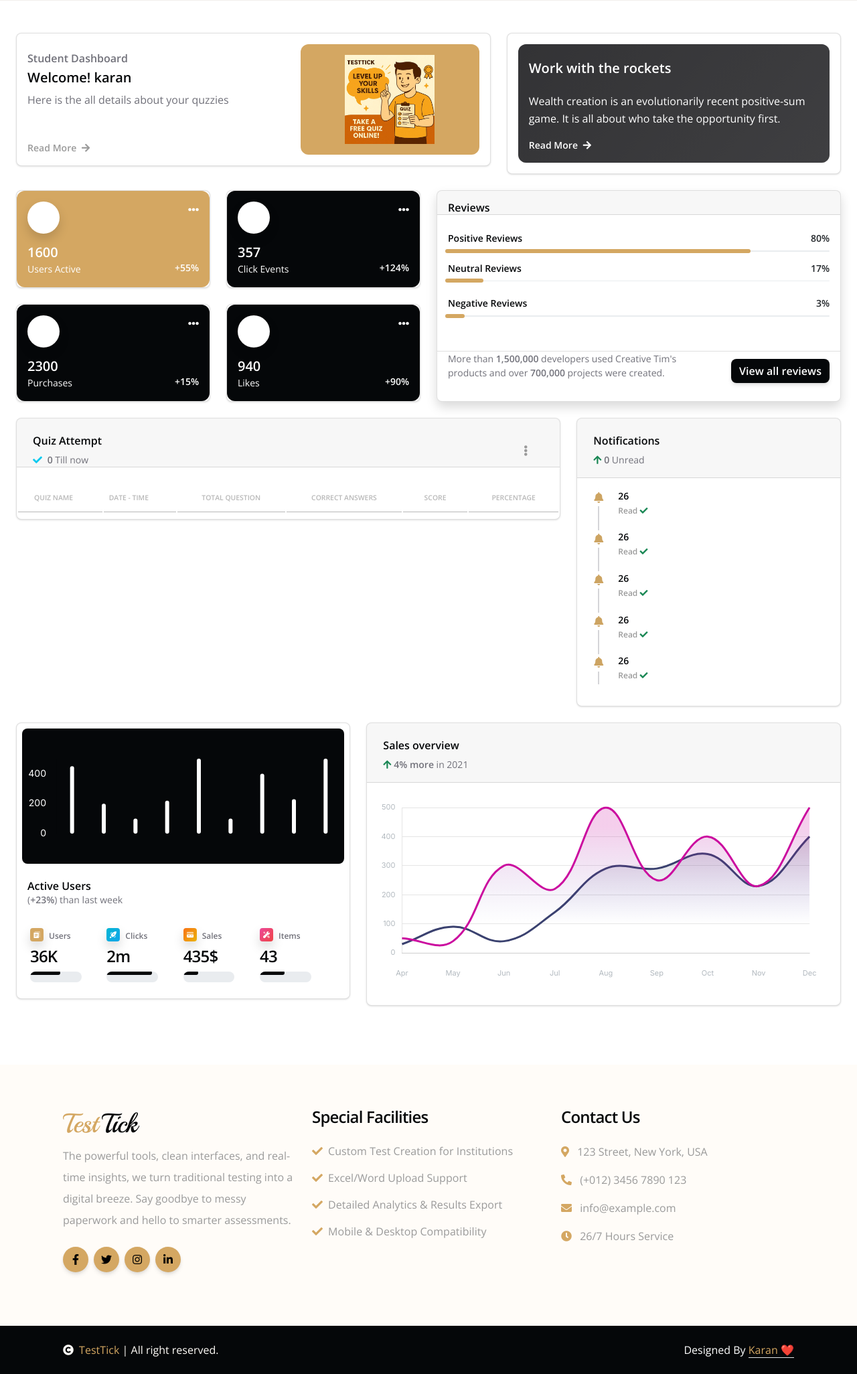
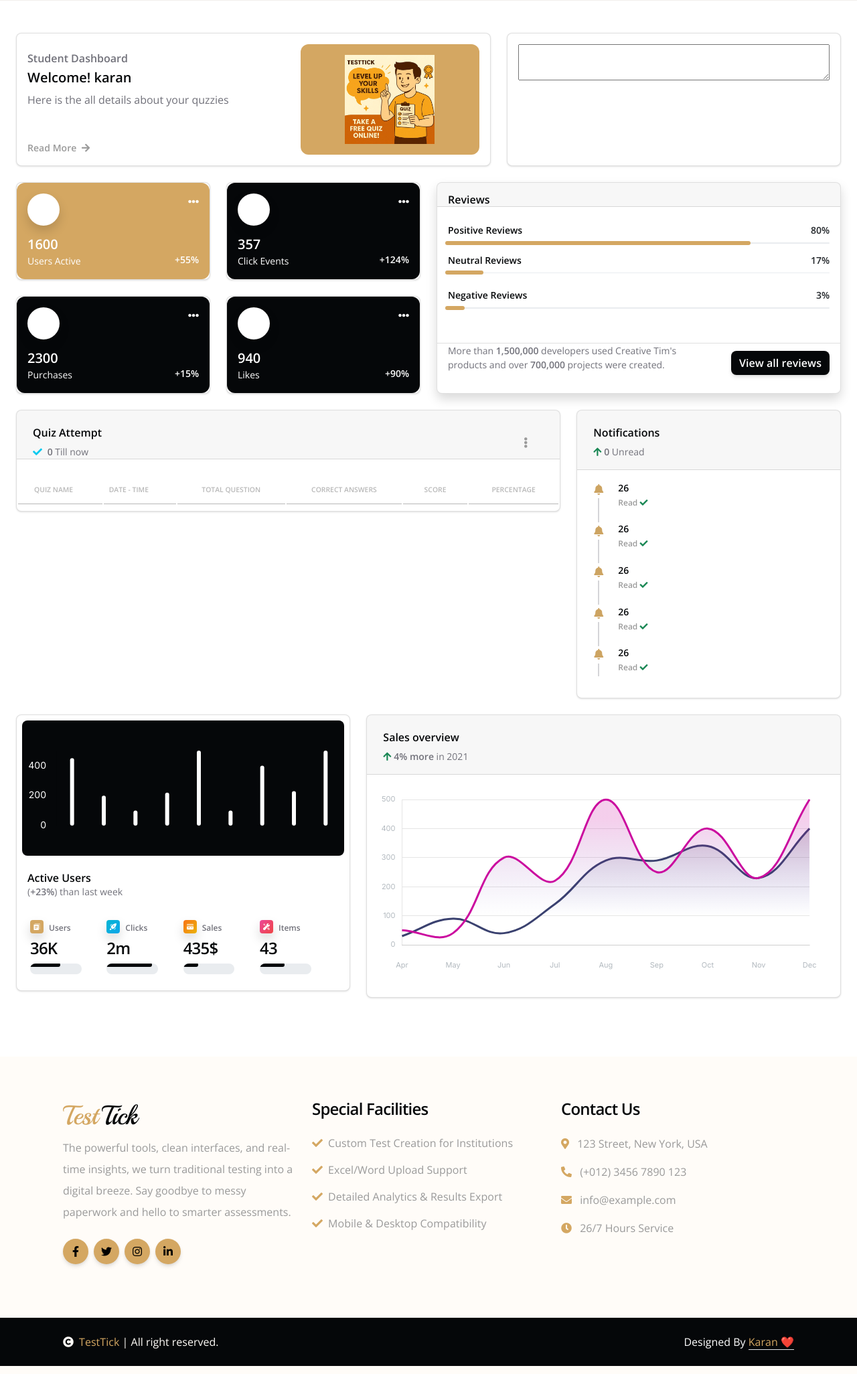
Before and after one commit to Kode-with-Karan/TestTick, a Django app: page /dashboard/student/ in a window 1280 px wide. Shown: the part 106-2158 px from the top of the page at 67% size. Run offline with Django 5.2, Linux system fonts and the light colour scheme; a user stored in the database is signed in; data comes from the database, SQL or seed files in the repository; both versions use the stored data as it was after the commit; lists and menus that the app fills with data are empty; some libraries are stand-ins or nearby versions; some web fonts are replaced; grey boxes are pictures that could not be loaded.

Commit message:
Adding the texteditor on the Deshboard

```diff
--- a/dashboard/templates/dashboard/student_dashboard.html
+++ b/dashboard/templates/dashboard/student_dashboard.html
@@ -8,7 +8,17 @@
 <!-- Font Awesome Icons -->
 <script src="https://kit.fontawesome.com/42d5adcbca.js" crossorigin="anonymous"></script>
 <link id="pagestyle" href="{% static 'dashboard/css/soft-ui-dashboard.css' %}" rel="stylesheet" />
+<style>
+  .ck-editor__editable {
+  min-height: 120px !important;
+}
+</style>
+
 {% endblock link %}
+{% block js %}
+<script src="https://cdn.ckeditor.com/ckeditor5/39.0.1/classic/ckeditor.js"></script>
+
+{% endblock js %}
 {% block content %}
 <div class="container-fluid py-4">
   <div class="row my-4">
@@ -41,19 +51,7 @@
     </div>
     <div class="col-lg-5">
       <div class="card h-100 p-3">
-        <div class="overflow-hidden position-relative border-radius-lg bg-cover h-100"
-          style="background-image: url('../assets/img/ivancik.jpg');">
-          <span class="mask bg-gradient-dark"></span>
-          <div class="card-body position-relative z-index-1 d-flex flex-column h-100 p-3">
-            <h5 class="text-white font-weight-bolder mb-4 pt-2">Work with the rockets</h5>
-            <p class="text-white">Wealth creation is an evolutionarily recent positive-sum game. It is all about who
-              take the opportunity first.</p>
-            <a class="text-white text-sm font-weight-bold mb-0 icon-move-right mt-auto" href="javascript:;">
-              Read More
-              <i class="fas fa-arrow-right text-sm ms-1" aria-hidden="true"></i>
-            </a>
-          </div>
-        </div>
+        <textarea name="content" id="editor"></textarea>
       </div>
     </div>
   </div>
@@ -853,6 +851,15 @@
 <script src="{% static 'dashboard/js/plugins/perfect-scrollbar.min.js' %}"></script>
 <script src="{% static 'dashboard/js/plugins/smooth-scrollbar.min.js' %}"></script>
 <script src="{% static 'dashboard/js/plugins/chartjs.min.js' %}"></script>
+
+<script>
+  ClassicEditor
+    .create(document.querySelector('#editor'))
+    .catch(error => {
+      console.error(error);
+    });
+</script>
+
 <script>
   var ctx = document.getElementById("chart-bars").getContext("2d");
 
```
Also changed, not shown: dashboard/templates/dashboard/institution_dashboard.html (+44 -70 lines), db.sqlite3.
